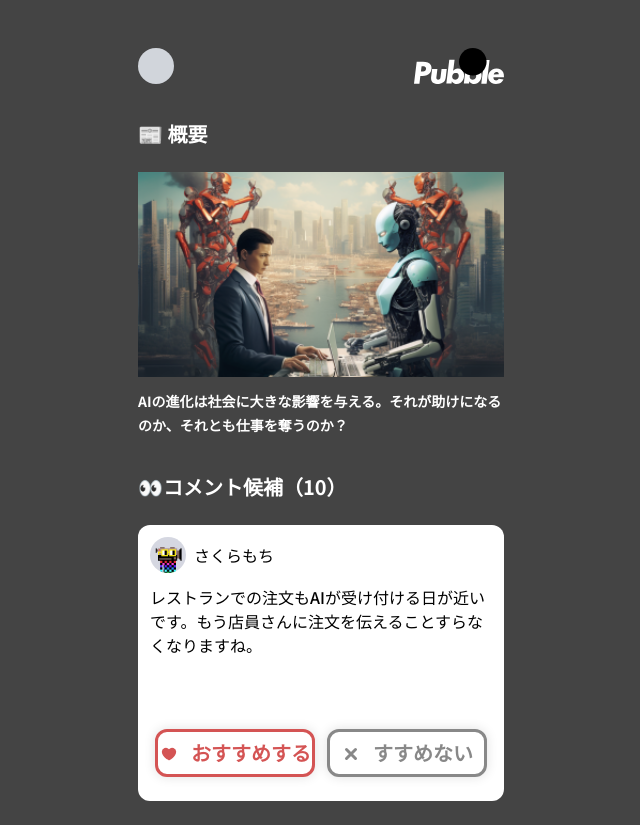
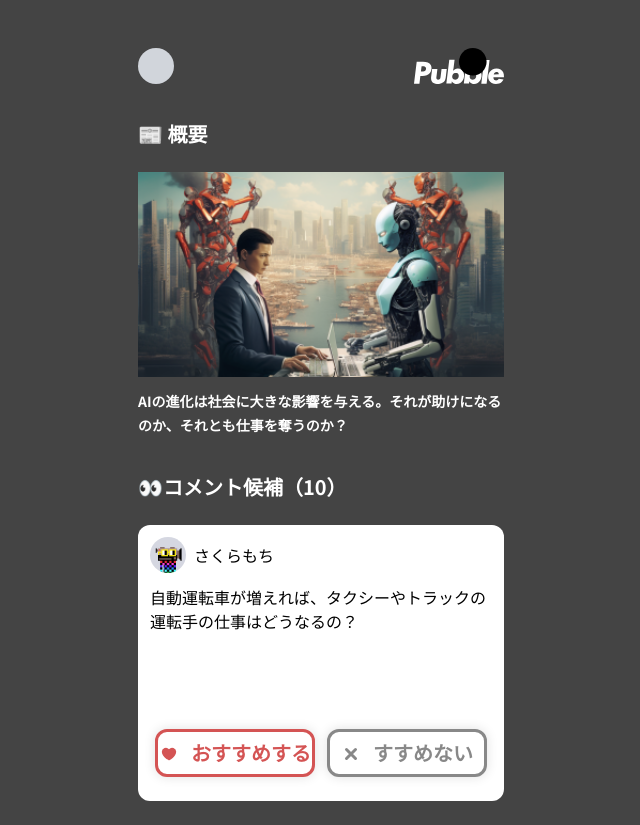
Before and after one commit to optimium20211202/Pubble, a Next.js app: page /game/play in a window 1280 px wide. Shown: the whole page, without its empty margins (331-971 px from the left). Built offline with nearby package versions, Linux system fonts and the light colour scheme.

Commit message:
WS用レコメンドゲーム実装（点数計算ロジック＆点数結果反映）

```diff
--- a/src/app/game/result/page.tsx
+++ b/src/app/game/result/page.tsx
@@ -1,12 +1,12 @@
+"use client";
 import { UserBadgeWithUserInfo } from "@/components/UserBadgWithUserInfo";
 import Link from "next/link";
 import Image from "next/image";
 import { ReactNode } from "react";
+import { useUserScore } from "@/hooks/useUserScore";
 
 const GameResult = () => {
-  // TODO: localstorageからスコア（SNS利用時間）を取得する処理の実装
-  const score = 70;
-
+  const score = useUserScore();
   return (
     <>
       <div className="w-full flex flex-row justify-between">
@@ -57,7 +57,7 @@ export default GameResult;
 
 // workshop用の実装なので一応コンポーネントとして切り出さずpagesに持たせておく。
 const ResultDetail = ({ score }: { score: number }): ReactNode => {
-  if (score < 0 || score > 80) {
+  if (score < 0 || score > 69) {
     console.error("スコア値が異常です");
     return;
   }
@@ -77,8 +77,8 @@ const ResultDetail = ({ score }: { score: number }): ReactNode => {
     );
   }
 
-  // 21分〜40分の場合
-  if (score <= 40) {
+  // 21分〜36分の場合
+  if (score <= 36) {
     return (
       <div className="flex flex-col items-center gap-3">
         <Image
@@ -92,8 +92,8 @@ const ResultDetail = ({ score }: { score: number }): ReactNode => {
     );
   }
 
-  // 41分〜60分の場合
-  if (score <= 60) {
+  // 37分〜52分の場合
+  if (score <= 52) {
     return (
       <div className="flex flex-col items-center gap-3">
         <Image
@@ -107,7 +107,7 @@ const ResultDetail = ({ score }: { score: number }): ReactNode => {
     );
   }
 
-  // 61分〜80分の場合
+  // 53分〜68分の場合
   return (
     <div className="flex flex-col items-center gap-3">
       <Image
--- a/src/components/SelectionPlayForRecomendation.tsx
+++ b/src/components/SelectionPlayForRecomendation.tsx
@@ -4,16 +4,10 @@ import { SelectionPost } from "./SelectionPosForRecomendation";
 import { PLAY_RECOMEND_CONTENTS_NUM } from "@/constants";
 import { useRouter } from "next/navigation";
 // import queryString from "query-string";
-import { getPosAndNegContents } from "@/utils";
-import {
-  Content,
-  RecomendationContentType,
-  RecomendContent,
-  ScoreType,
-} from "@/types";
+import { getContentsForGame } from "@/utils";
+import { RecomendContent } from "@/types";
 import { userIcons } from "@/userIcons";
 import { userNames } from "@/userNames";
-import { contentsListForRecommendations } from "@/topicsForRecomendation";
 
 // 初期点数
 const DEFAULT_SCORE = 36;
@@ -49,7 +43,7 @@ export const SelectionPlay = ({ topicId }: Props) => {
 
   const [score, setScore] = useState(DEFAULT_SCORE);
 
-  const contents = contentsListForRecommendations;
+  const contents = getContentsForGame();
 
   const [content, setContent] = useState<RecomendContent>(contents[0]);
   const [currentIndex, setCurrentIndex] = useState(0);
@@ -70,11 +64,13 @@ export const SelectionPlay = ({ topicId }: Props) => {
   const onClickLike = () => {
     const updatedScore = updateScore(true, score, content);
     setScore(updatedScore);
+    console.log(updatedScore);
     handleNextContent(updatedScore);
   };
   const onClickSkip = () => {
     const updatedScore = updateScore(false, score, content);
     setScore(updatedScore);
+    console.log(updatedScore);
     handleNextContent(updatedScore);
   };
 
@@ -93,7 +89,7 @@ export const SelectionPlay = ({ topicId }: Props) => {
       </div>
       <div className="mt-6">
         <SelectionPost
-          text={content.text}
+          text={content?.text}
           complete={complete}
           onClickLike={onClickLike}
           onClickSkip={onClickSkip}
--- a/src/components/UserBadge.tsx
+++ b/src/components/UserBadge.tsx
@@ -4,7 +4,7 @@ import Image from "next/image";
 type Props = {
   userName: string;
   userIcon: string;
-  mode?: "selection" | "recommendation"
+  mode?: "selection" | "recommendation";
 };
 export const UserBadge = ({ userName, userIcon, mode }: Props) => {
   return (
@@ -21,7 +21,9 @@ export const UserBadge = ({ userName, userIcon, mode }: Props) => {
         <div className="h-[36px] w-[36px] bg-gray-300 rounded-full"></div>
       )}
 
-      <div className={`pl-2 ${mode === "recommendation" ? "text-white" : ""}`}>{userName}</div>
+      <div className={`pl-2 ${mode === "recommendation" ? "text-white" : ""}`}>
+        {userName}
+      </div>
     </div>
   );
 };
--- /dev/null
+++ b/src/hooks/useUserScore.ts
@@ -0,0 +1,13 @@
+"use client";
+import { useState, useEffect } from "react";
+
+export const useUserScore = () => {
+  const [userScore, setScore] = useState(0);
+
+  useEffect(() => {
+    const _score = Number(localStorage.getItem("userScore"));
+    setScore(_score);
+  }, []);
+
+  return userScore;
+};
--- a/src/topicsForRecomendation.ts
+++ b/src/topicsForRecomendation.ts
@@ -12,17 +12,17 @@ export const topicListForRecomendation: Topic[] = [
     contents: [
       {
         id: 0,
-        text: "動物園の取り組みは一部理解できますが、根本的に動物を閉じ込めること自体に疑問を感じています。",
+        text: "近くのスーパーで自動レジが増え、従業員は減った。AIがさらに進化すると、このような仕事はさらに減るだろうね。",
         label: 0,
       },
       {
         id: 1,
-        text: "どんなに教育的な意義があったとしても、動物の自由と引き換えにするのは適切ではないと思うけどね。",
+        text: "AIロボットを導入することで、工場で人がいらなくなってます。確かに生産効率は上がっているんですけど。",
         label: 0,
       },
       {
         id: 2,
-        text: "俺たちの娯楽のためだけに、動物を展示する文化は見直しが必要ではないのか？",
+        text: "図書館でのAIアシスタントが増えて、本の選び方やオススメをする人間のアドバイザーの役割が奪われていますよ。",
         label: 0,
       },
     ],
--- a/src/utils.ts
+++ b/src/utils.ts
@@ -1,5 +1,9 @@
 import { topicList } from "@/topics";
-import { topicListForRecomendation } from "@/topicsForRecomendation";
+import {
+  topicListForRecomendation,
+  contentsListForRecommendations,
+} from "@/topicsForRecomendation";
+import { RecomendContent } from "@/types";
 
 export const getTopic = (topicId: number) => {
   return topicList.find((topic) => topic.id === topicId);
@@ -34,3 +38,53 @@ export const getContentsForRecomendation = (topicId: number) => {
   return topicListForRecomendation.find((topic) => topic.id === topicId)
     ?.contents;
 };
+
+export const getContentsForGame = () => {
+  const strongSupportContent = getRandomGameContent(
+    contentsListForRecommendations.filter(
+      (content) => content.type === "strongSupport"
+    ),
+    2
+  );
+
+  const weakSupportContent = getRandomGameContent(
+    contentsListForRecommendations.filter(
+      (content) => content.type === "weakSupport"
+    ),
+    3
+  );
+
+  const weakObjectionContent = getRandomGameContent(
+    contentsListForRecommendations.filter(
+      (content) => content.type === "weakObjection"
+    ),
+    3
+  );
+
+  const strongObjectionContent = getRandomGameContent(
+    contentsListForRecommendations.filter(
+      (content) => content.type === "strongObjection"
+    ),
+    2
+  );
+
+  return strongSupportContent
+    .concat(weakSupportContent)
+    .concat(strongObjectionContent)
+    .concat(weakObjectionContent);
+};
+
+function getRandomGameContent(
+  arr: RecomendContent[],
+  count: number
+): RecomendContent[] {
+  const result: any[] = [];
+  const arrayCopy = [...arr]; // 元の配列を変更しないようにコピーを作成
+
+  for (let i = 0; i < count; i++) {
+    const randomIndex = Math.floor(Math.random() * arrayCopy.length);
+    result.push(arrayCopy.splice(randomIndex, 1)[0]);
+  }
+
+  return result;
+}
```
Also changed, not shown: src/components/UserBadgWithUserInfo.tsx (+4 -4 lines).
